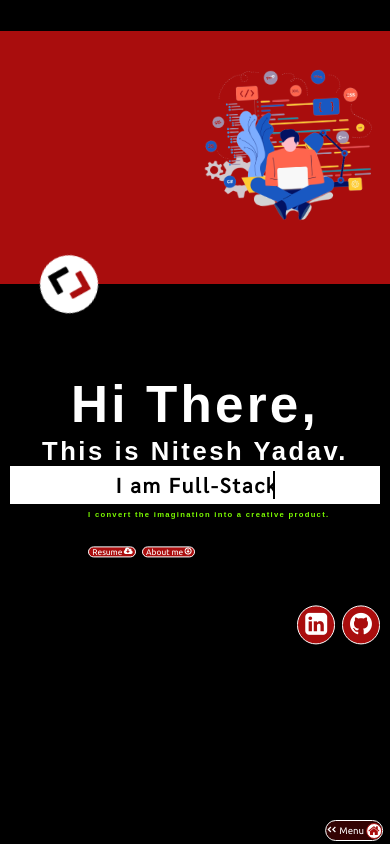
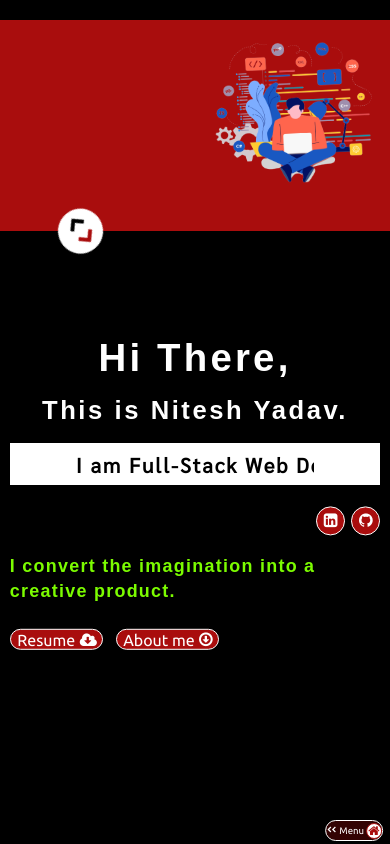
Before and after one commit to mrRhenium/myPortfolio, a React (Create React App) app: page / in a window 390 px wide. Shown: the top 844 px of the page. Built offline with nearby package versions, Linux system fonts and the light colour scheme; a web font is replaced by a local one.

Commit message:
Home page Mobile is modified

```diff
--- a/src/CSS Folder/Anim_text.css
+++ b/src/CSS Folder/Anim_text.css
@@ -9,6 +9,7 @@
 .container {
   position: relative;
   height: 2.7rem;
+  padding: 0rem 0.5rem;
   /* border: 1px solid red; */
 }
 
@@ -116,6 +117,10 @@
     /* border: 1px solid red; */
   }
 
+  .container::before {
+    width: 0.3rem;
+  }
+
   .container p {
     font-size: 3.2rem;
     word-break: keep-all;
--- a/src/CSS Folder/Home.css
+++ b/src/CSS Folder/Home.css
@@ -364,14 +364,14 @@
     align-items: center;
     padding-right: 1rem;
     width: 100%;
-    height: 30%;
-    margin-top: 8%;
+    height: 25%;
+    margin-top: 5%;
   }
 
   .hero_left img {
     margin-top: 0;
-    width: 30rem;
-    height: 30rem;
+    width: 28rem;
+    height: 28rem;
   }
 
   @keyframes hero_img_animate {
@@ -380,19 +380,20 @@
       transform: translateY(-2rem) rotateZ(-3deg);
     }
     50% {
-      transform: translateY(1rem) rotateZ(3deg);
+      transform: translateY(0.5rem) rotateZ(3deg);
     }
   }
 
   .hero_right {
     width: 100%;
     height: 65%;
+    /* border: 1px solid white; */
   }
 
   .hero_right .code_logo {
     margin-top: 0;
-    width: 9rem;
-    height: 9rem;
+    width: 7rem;
+    height: 7rem;
     transform: translate(50%, -50%);
     animation: code_logo_rotate 7s infinite;
   }
@@ -408,29 +409,38 @@
   }
 
   .hero_right .code_logo i {
-    font-size: 5rem;
+    font-size: 3rem;
   }
 
   .hero_absolute_setion .upper_part {
     justify-content: center;
+    height: 90%;
+    /* border: 1px solid gold; */
+  }
+  .hero_absolute_setion .lower_part {
+    width: 100%;
+    height: 10%;
+    /* border: 2px solid white; */
   }
 
   .upper_part .intro {
     width: 95%;
-    height: 90%;
+    height: 100%;
     /* border: 1px solid white; */
   }
 
   .intro .intro_upper {
-    height: 70%;
+    height: 50%;
+    /* border: 1px solid white; */
   }
   .intro .intro_upper p {
-    transform: translateX(0);
-    font-size: 8rem;
+    transform: translateX(0rem);
+    font-size: 6rem;
   }
 
   .intro .intro_mid {
     height: 6%;
+    /* border: 1px solid red; */
   }
   .intro .intro_mid p {
     transform: translateX(0);
@@ -442,40 +452,74 @@
   .intro .intro_lower {
     justify-content: center;
     align-items: center;
-    height: 40%;
+    height: 44%;
+    /* border: 2px solid yellow; */
   }
 
   .intro .intro_lower .profession {
     width: 100%;
-    height: 6rem;
+    height: 6.5rem;
     border: 1px solid white;
   }
+
+  .intro .intro_lower .tag_line_cntnr {
+    transform: translateY(-8rem);
+    width: 100%;
+    height: 40%;
+    padding-left: 0rem;
+    gap: 0 2rem;
+    order: 3;
+  }
   .intro .intro_lower .home_links {
+    transform: translateY(-4rem);
     width: 100%;
-    height: 70%;
-    align-items: flex-start;
-    padding-top: 1rem;
-    gap: 1rem;
+    height: 15%;
+    align-items: center;
+    padding-top: 0rem;
+    gap: 0rem 1rem;
+    order: 2;
+    /* border: 2px solid green; */
+  }
+
+  .intro .intro_lower .tag_line_cntnr strong {
+    width: fit-content;
+    height: fit-content;
+    font-size: 2.8rem;
+    line-height: 4rem;
+    transform: translateY(-0.5rem);
     /* border: 1px solid white; */
   }
+
+  .intro .intro_lower .tag_line_cntnr .link_resume,
+  .intro .intro_lower .tag_line_cntnr .link_aboutMe {
+    height: fit-content;
+    padding: 0.1rem 1rem;
+    margin-top: 2rem;
+    gap: 0 0.5rem;
+    transform: translateY(-2.5rem);
+    border: 0.3rem solid white;
+  }
+  .intro .intro_lower .tag_line_cntnr .link_resume:hover,
+  .intro .intro_lower .tag_line_cntnr .link_aboutMe:hover {
+    border: 0.3rem solid #a90d0d;
+  }
+
+  .intro .intro_lower .tag_line_cntnr span a,
+  .intro .intro_lower .tag_line_cntnr span i {
+    font-size: 2.5rem;
+  }
+
   .intro .intro_lower .home_links span {
-    width: 6rem;
-    height: 6rem;
-  }
-  .intro .intro_lower .home_links span:hover {
-    width: 6.5rem;
-    height: 6.5em;
+    width: 4.5rem;
+    height: 4.5rem;
+    border: 0.3rem solid white;
   }
 
   .intro .intro_lower .home_links span i {
-    font-size: 4rem;
+    font-size: 2.5rem;
   }
 
-  .intro .intro_lower .home_links span:hover i {
-    font-size: 4.5rem;
-  }
-
-  .hero_absolute_setion .lower_part {
+  /* .hero_absolute_setion .lower_part {
     justify-content: center;
-  }
+  } */
 }
--- a/src/pages/Background.js
+++ b/src/pages/Background.js
@@ -11,9 +11,9 @@ const Background = () => {
     <>
       <div className="background_container">
         <Home />
-        <Project />
-        <Skill />
-        <AboutUs />
+        {/* <Project /> */}
+        {/* <Skill /> */}
+        {/* <AboutUs /> */}
       </div>
       <MenuBar />
     </>
```
